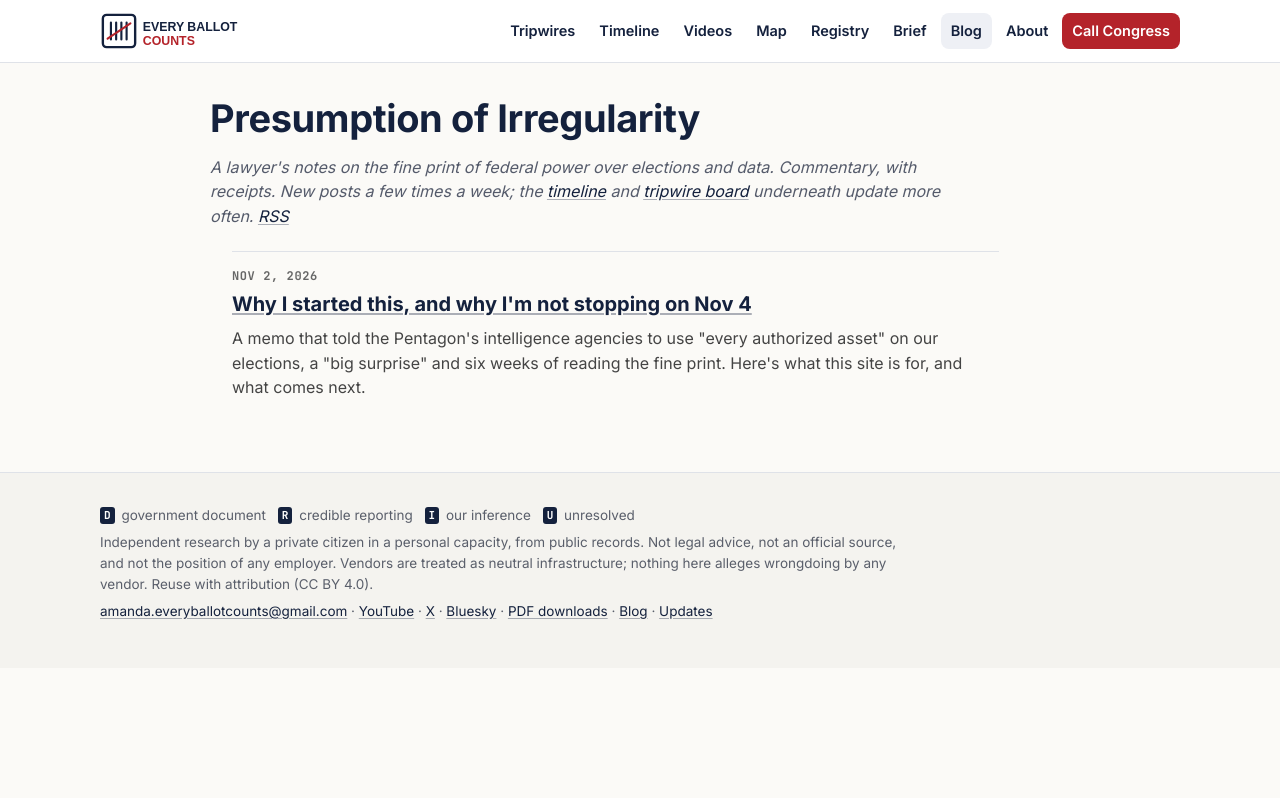
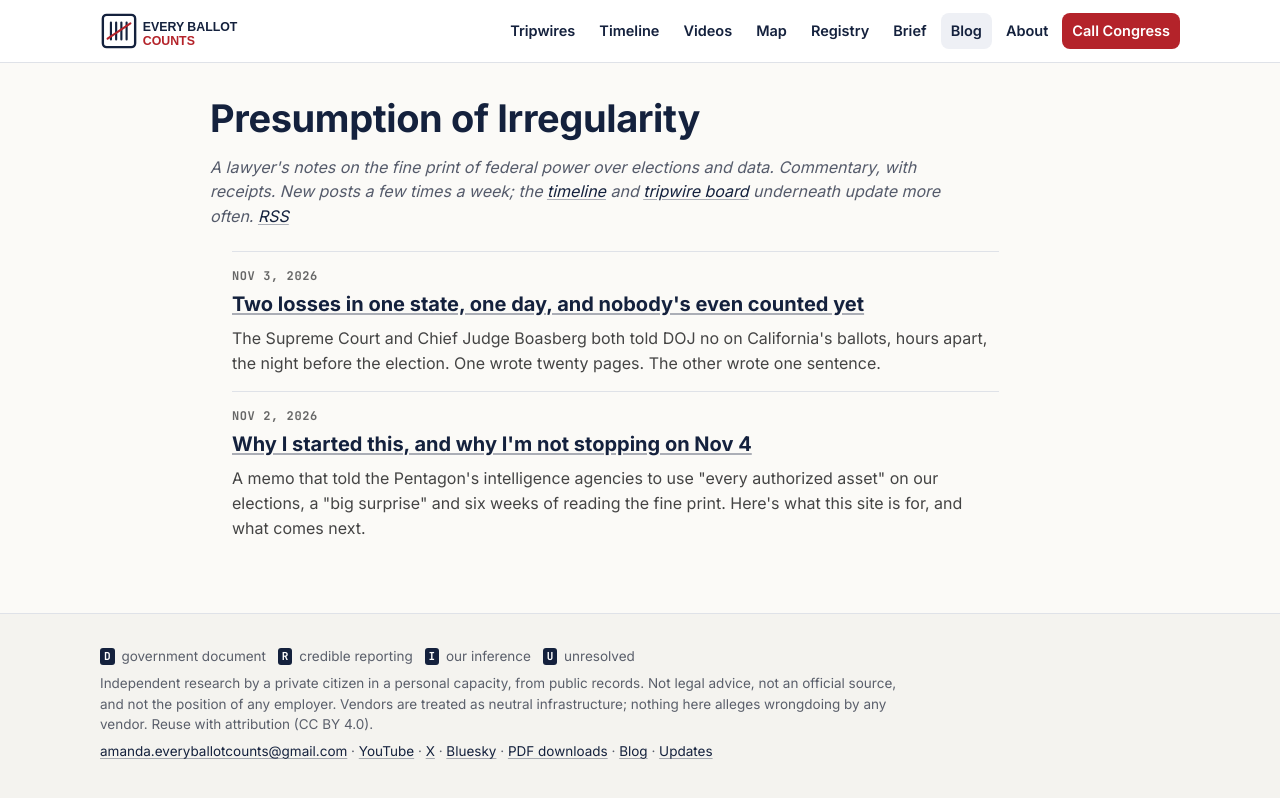
Before and after one commit to good-luck-with-that-ops/Every_Ballot_Counts, a Jekyll site: the page built from blog/index.html, in a window 1280 px wide. Shown: the top 798 px of the page. Built offline with Jekyll 4.4.1, drawn with Linux system fonts in a browser that asks for light colours; part of the change alters nothing that is shown.

Commit message:
Blog: Two losses in one state, one day (Supreme Court and Boasberg rulings)
Co-Authored-By: Claude Opus 5.5 <noreply@anthropic.com>
Claude-Session: https://claude.ai/code/session_01FzfMTbNVyRU7XpffsrV2HZ

```diff
--- /dev/null
+++ b/_posts/2026-11-02-two-losses-one-state.md
@@ -0,0 +1,36 @@
+---
+title: "Two losses in one state, one day, and nobody's even counted yet"
+date: 2026-11-02 22:00:00 -0500
+tags: [elections, courts, California, DOJ]
+description: "The Supreme Court and Chief Judge Boasberg both told DOJ no on California's ballots, hours apart, the night before the election. One wrote twenty pages. The other wrote one sentence."
+---
+
+It's honestly almost impressive. On the night before the election, the Justice Department lost its fight over California's ballots twice, in two different courts, hours apart. Nobody has counted a single vote yet.
+
+## Loss #1: The Supreme Court, in one sentence
+
+DOJ went to the Supreme Court asking it to make California set aside about 20,000 ballots belonging to people on a federal "likely noncitizen" list. Justice Kagan referred the application to the full Court, and here is the Court's entire answer:
+
+> "The application for injunction pending appeal presented to Justice Kagan and by her referred to the Court is denied."
+
+No explanation, and no dissents noted. ([Order, No. 26A624](https://www.supremecourt.gov/orders/courtorders/110226zr_3eb4.pdf)) <span class="m">D</span>
+
+Short on time? Congratulations, you just read the whole thing.
+
+## Loss #2: Chief Judge Boasberg, in twenty pages
+
+If you want something longer, Chief Judge Boasberg's opinion in *CHIRLA v. DHS* ([opinion](https://storage.courtlistener.com/recap/gov.uscourts.dcd.296136/gov.uscourts.dcd.296136.48.0.pdf) · [docket](https://www.courtlistener.com/docket/74737644/)) is twenty pages of "don't boo, vote." <span class="m">D</span> He ordered DOJ and DHS to stop demanding that California election officials set aside ballots, or change their procedures in any other way, because a voter appears on the federal lists. A few highlights:
+
+- **The Constitution:** the Executive Branch "has likely violated the Constitution's Elections Clause," which leaves election rules to the states and Congress. Not the President.
+- **The law DOJ leaned on** (18 U.S.C. 611, which makes it a crime for noncitizens to vote) "does not regulate the time, place, or manner of elections."
+- **The threat against election officials:** DOJ suggested that officials who followed state law might be helping people vote illegally. The judge called that "a red herring." Officials "likely cannot aid or abet" a crime "by conforming to the letter of state law."
+- **The list:** he found the expert who checked it "well qualified and credible." At least 22 U.S. citizens in one group are certain matches on the "noncitizen" list, with 66 more nearly certain.
+- **My favorite part:** DOJ told the court its letters were "not self-executing" while also saying officials ignore them "at their own legal peril." The court noted that the letters' "predictable effect," and their "expressly intended effect," is to get officials to comply. As the judge put it, quoting the Supreme Court, courts "are not required to exhibit a naiveté from which ordinary citizens are free."
+
+## What it doesn't do
+
+This order covers California. DOJ can appeal it, and it probably will. It doesn't stop prosecutions of people who actually vote illegally, and it says so. The other fights (Alaska's appeal, Washington, the grand-jury subpoenas to election officials) are still going. The [tripwire board](/tripwires/) has all of it.
+
+But tonight the courts are holding: four of them now, including the Supreme Court. So go vote. Bring a friend. And don't boo.
+
+— Amanda
--- a/updates.md
+++ b/updates.md
@@ -4,6 +4,7 @@ permalink: /updates.html
 ---
 # Updates
 
+- **2026-11-02 (late):** New blog post: [Two losses in one state, one day](blog/2026/11/02/two-losses-one-state/), on the Supreme Court's and Chief Judge Boasberg's rulings against DOJ on California's ballots.
 - **2026-11-02 (night):** The [phrase trail](phrase-trail/) leads with the phrase families we watch again; the promises table is below the ledger. Supreme Court denial added to the board and timeline.
 - **2026-11-02:** New blog, [Presumption of Irregularity](blog/): commentary with links to the evidence, a few posts a week. First post: why this project exists and why it continues after Election Day. New short: the Election Day field guide.
 - **2026-11-01:** New on the [phrase trail](../phrase-trail/): "What they promised, and what they left room for," the exact wording of federal assurances about agents, troops and ballots, and what each one leaves open.
```
